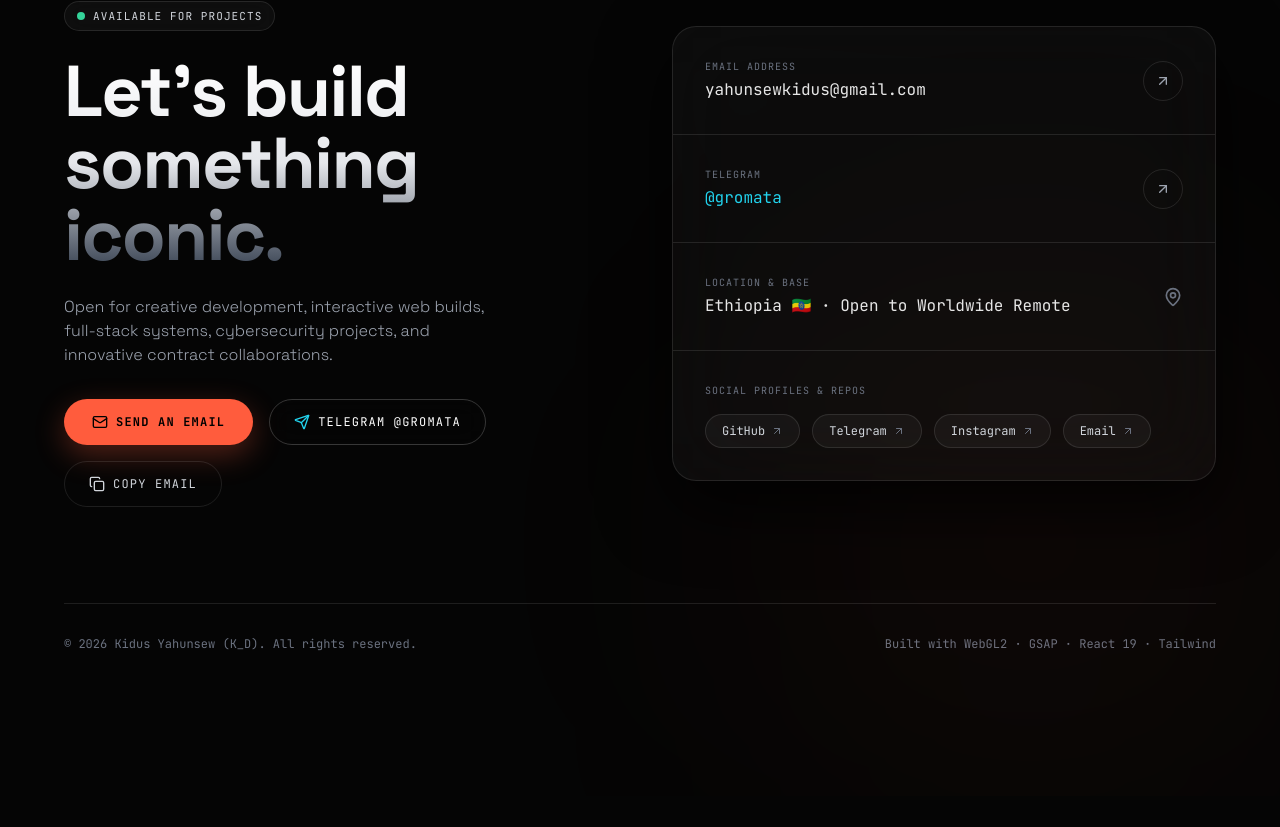
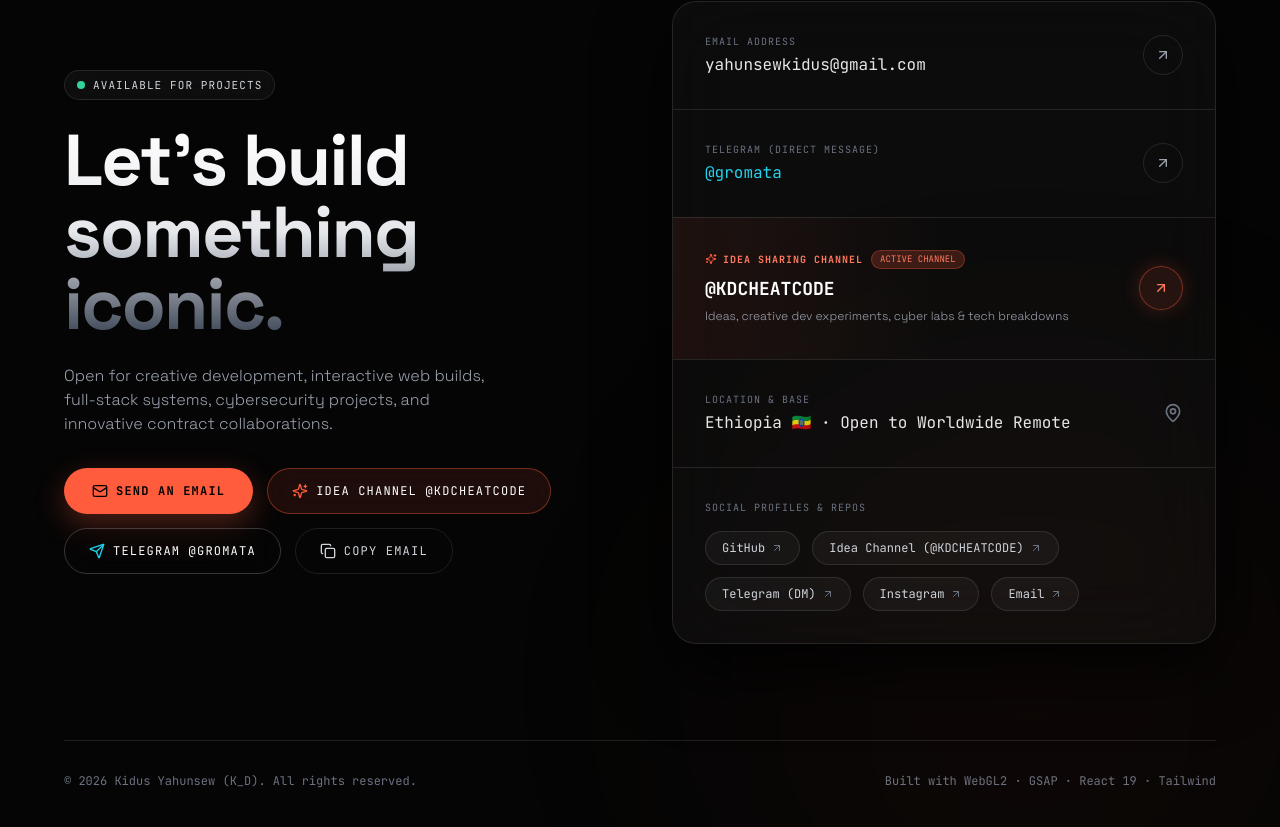
Before and after one commit to Kidus-yahun/portfolio, a React (Vite) app: page / in a window 1280 px wide. Shown: the part 5709-6536 px from the top of the page. Before the commit the page ends 6505 px from the top, so only its background shows below. Built offline with nearby package versions, Linux system fonts and the light colour scheme; the HTML template or start-up script is replaced by a standard one.

Commit message:
feat: add Telegram idea sharing channel (@KDCHEATCODE) to Contact, socials, and CLI

```diff
--- a/src/components/Contact.jsx
+++ b/src/components/Contact.jsx
@@ -1,6 +1,6 @@
 import React, { useState } from 'react';
 import { siteConfig } from '../config/site';
-import { Mail, Send, MapPin, Copy, Check, ArrowUpRight } from 'lucide-react';
+import { Mail, Send, MapPin, Copy, Check, ArrowUpRight, Sparkles } from 'lucide-react';
 
 export default function Contact() {
   const [copied, setCopied] = useState(false);
@@ -35,7 +35,7 @@ export default function Contact() {
             Open for creative development, interactive web builds, full-stack systems, cybersecurity projects, and innovative contract collaborations.
           </p>
 
-          <div className="flex flex-wrap gap-4">
+          <div className="flex flex-wrap gap-3.5">
             <a
               href={`mailto:${siteConfig.email}`}
               data-magnetic="0.3"
@@ -43,6 +43,16 @@ export default function Contact() {
             >
               <Mail className="w-4 h-4" />
               Send An Email
+            </a>
+            <a
+              href={siteConfig.telegramChannel?.href || "https://t.me/KDCHEATCODE"}
+              target="_blank"
+              rel="noopener noreferrer"
+              data-magnetic="0.3"
+              className="px-6 py-3.5 rounded-full border border-[#ff5c3d]/40 bg-[#ff5c3d]/10 text-white text-xs font-mono tracking-widest uppercase inline-flex items-center gap-2 backdrop-blur-md hover:bg-[#ff5c3d] hover:text-black transition-all group"
+            >
+              <Sparkles className="w-4 h-4 text-[#ff5c3d] group-hover:text-black transition-colors" />
+              Idea Channel {siteConfig.telegramChannel?.handle || "@KDCHEATCODE"}
             </a>
             <a
               href="https://t.me/gromata"
@@ -95,10 +105,11 @@ export default function Contact() {
               </a>
             </div>
 
+            {/* Telegram Direct */}
             <div className="p-6 md:p-8 flex items-center justify-between hover:bg-white/[0.02] transition-colors">
               <div>
                 <span className="block text-[10px] font-mono uppercase tracking-widest text-gray-500 mb-1">
-                  Telegram
+                  Telegram (Direct Message)
                 </span>
                 <span className="text-sm md:text-base font-mono text-cyan-400">
                   @gromata
@@ -109,8 +120,40 @@ export default function Contact() {
                 target="_blank"
                 rel="noopener noreferrer"
                 className="w-10 h-10 rounded-full border border-white/10 flex items-center justify-center hover:border-white transition-colors"
+                title="Send a message on Telegram"
               >
                 <ArrowUpRight className="w-4 h-4 text-gray-400" />
+              </a>
+            </div>
+
+            {/* Dedicated Idea Sharing Channel */}
+            <div className="p-6 md:p-8 flex items-center justify-between bg-gradient-to-r from-[#ff5c3d]/[0.08] via-transparent to-transparent hover:bg-white/[0.03] transition-colors relative overflow-hidden group">
+              <div className="pr-4">
+                <div className="flex items-center gap-2 mb-1.5">
+                  <span className="text-[10px] font-mono uppercase tracking-widest text-[#ff7a5f] font-semibold flex items-center gap-1.5">
+                    <Sparkles className="w-3 h-3 text-[#ff5c3d]" />
+                    Idea Sharing Channel
+                  </span>
+                  <span className="px-2 py-0.5 rounded-full text-[9px] font-mono uppercase bg-[#ff5c3d]/20 text-[#ff7a5f] border border-[#ff5c3d]/30">
+                    Active Channel
+                  </span>
+                </div>
+                <span className="text-base md:text-lg font-mono font-bold text-white group-hover:text-[#ff7a5f] transition-colors block">
+                  {siteConfig.telegramChannel?.handle || "@KDCHEATCODE"}
+                </span>
+                <p className="text-xs text-gray-400 mt-1 font-light leading-relaxed">
+                  {siteConfig.telegramChannel?.description || "Ideas, creative dev experiments, cyber labs & tech breakdowns"}
+                </p>
+              </div>
+              <a
+                href={siteConfig.telegramChannel?.href || "https://t.me/KDCHEATCODE"}
+                target="_blank"
+                rel="noopener noreferrer"
+                data-magnetic="0.3"
+                className="w-11 h-11 rounded-full border border-[#ff5c3d]/40 bg-[#ff5c3d]/10 flex items-center justify-center group-hover:bg-[#ff5c3d] group-hover:text-black group-hover:border-[#ff5c3d] transition-all shrink-0 shadow-[0_0_20px_rgba(255,92,61,0.2)]"
+                title="Join Idea Sharing Channel on Telegram"
+              >
+                <ArrowUpRight className="w-4 h-4 text-[#ff7a5f] group-hover:text-black transition-colors" />
               </a>
             </div>
 
--- a/src/components/TerminalModal.jsx
+++ b/src/components/TerminalModal.jsx
@@ -225,7 +225,7 @@ export default function TerminalModal({ isOpen, onClose }) {
         } else if (file === 'contact.txt') {
           responseItem = {
             type: 'text',
-            content: `Email: ${siteConfig.email}\nTelegram: https://t.me/gromata\nLocation: ${siteConfig.location}`
+            content: `Email: ${siteConfig.email}\nIdea Sharing Channel: https://t.me/KDCHEATCODE (@KDCHEATCODE)\nTelegram DM: https://t.me/gromata (@gromata)\nLocation: ${siteConfig.location}`
           };
         } else if (file === 'stack.txt') {
           responseItem = {
--- a/src/config/site.js
+++ b/src/config/site.js
@@ -17,9 +17,16 @@ export const siteConfig = {
   ],
   email: "yahunsewkidus@gmail.com",
   location: "Ethiopia 🇪🇹 · Open to Worldwide Remote",
+  telegramChannel: {
+    handle: "@KDCHEATCODE",
+    href: "https://t.me/KDCHEATCODE",
+    label: "Idea Sharing Channel",
+    description: "Ideas, creative dev experiments, cyber labs & tech breakdowns"
+  },
   socials: [
     { label: "GitHub", href: "https://github.com/Kidus-yahun" },
-    { label: "Telegram", href: "https://t.me/gromata" },
+    { label: "Idea Channel (@KDCHEATCODE)", href: "https://t.me/KDCHEATCODE" },
+    { label: "Telegram (DM)", href: "https://t.me/gromata" },
     { label: "Instagram", href: "https://www.instagram.com/kidus_ya3/" },
     { label: "Email", href: "mailto:yahunsewkidus@gmail.com" }
   ],
```
